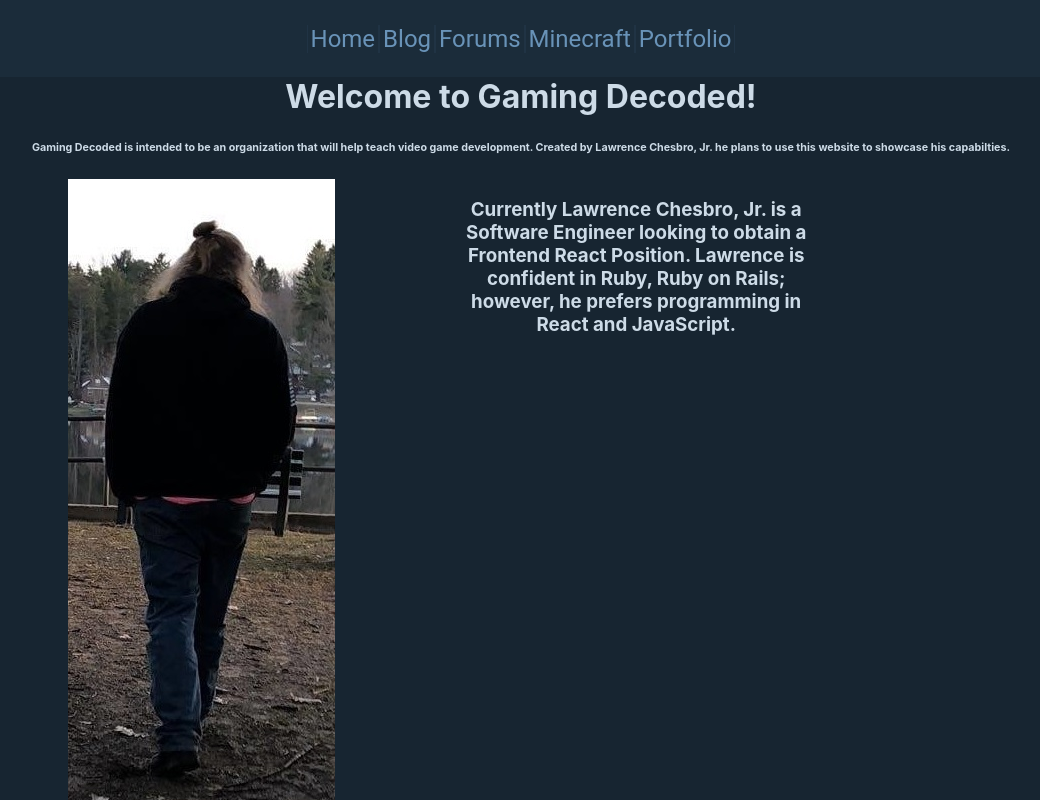
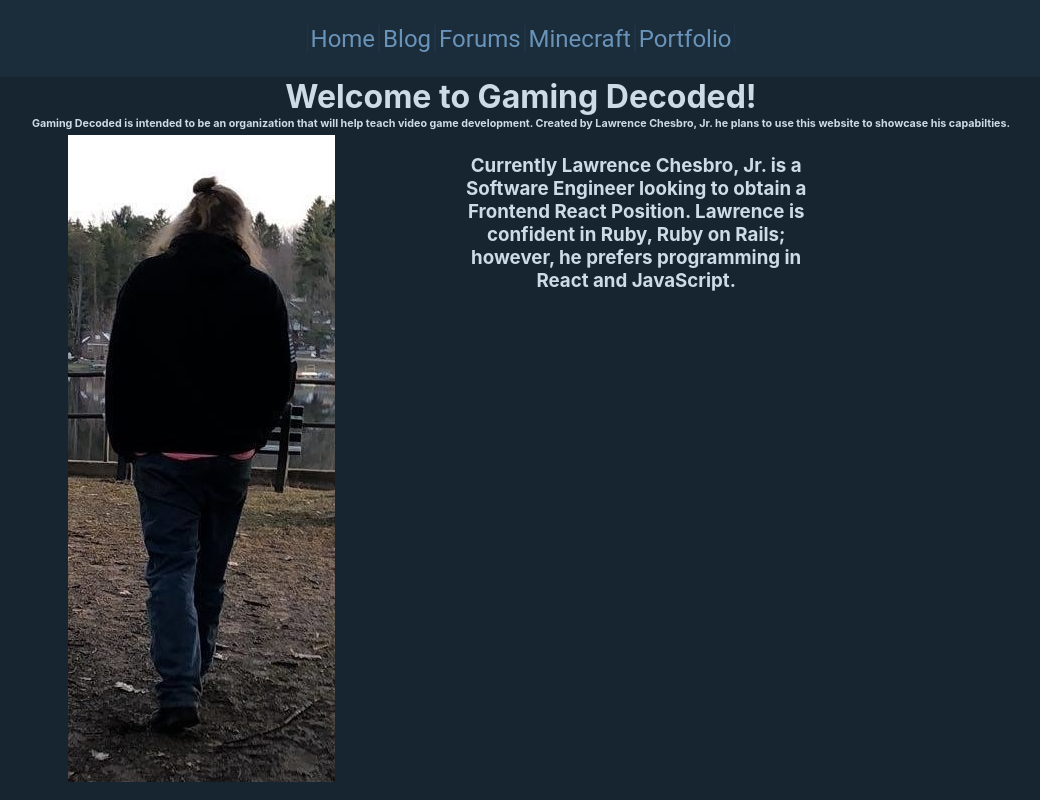
Before and after one commit to Lrd134/portfolio-project, a React (Create React App) app: page / in a window 1280 px wide. Shown: the top 800 px of the page, without its empty margins (119-1159 px from the left). Built offline with nearby package versions, Linux system fonts and the light colour scheme.

Commit message:
moved margins

```diff
--- a/src/App.css
+++ b/src/App.css
@@ -4,7 +4,10 @@
   position: relative;
   height: 0;
 }
-
+#ps {
+  margin: 1px;
+  margin-bottom: 5px;
+}
 .video-responsive iframe {
   left: 0;
   top: 0;
@@ -40,7 +43,6 @@ h1 {
 div.splash {
   text-align: center;
   background-repeat: repeat;
-  height: 714px;
   width: 100%;
 }
 
@@ -57,6 +59,7 @@ p.photo-attributes a {
 
 div.three-columns {
   margin: 60px;
+  margin-top: 30px;
   color: #f0f4f8;
   column-count: 3;
   column-gap: 120px;
--- a/src/root/Splash.js
+++ b/src/root/Splash.js
@@ -9,10 +9,9 @@ function Splash() {
         <div>
           <h1> Welcome to Gaming Decoded! </h1>
         </div>
-        <h6>Gaming Decoded is intended to be an organization that will help teach video game development. Created by Lawrence Chesbro, Jr. he plans to use this website to showcase his capabilties.</h6>
+        <h6 id="ps">Gaming Decoded is intended to be an organization that will help teach video game development. Created by Lawrence Chesbro, Jr. he plans to use this website to showcase his capabilties.</h6>
         <div className="photo-left-caption"><h3>Currently Lawrence Chesbro, Jr. is a Software Engineer looking to obtain a Frontend React Position. Lawrence is confident in Ruby, Ruby on Rails; however, he prefers programming in React and JavaScript. </h3></div>
         <img className="photo-left" src={selfPortrait} alt="Lawrence Chesbro, Jr. looking off in the distance towards Java Lake."></img>
-
         <div className="three-columns">
           <div className="social-media-box">
             <div className="social-media-header">Social Media</div><br></br>
```
